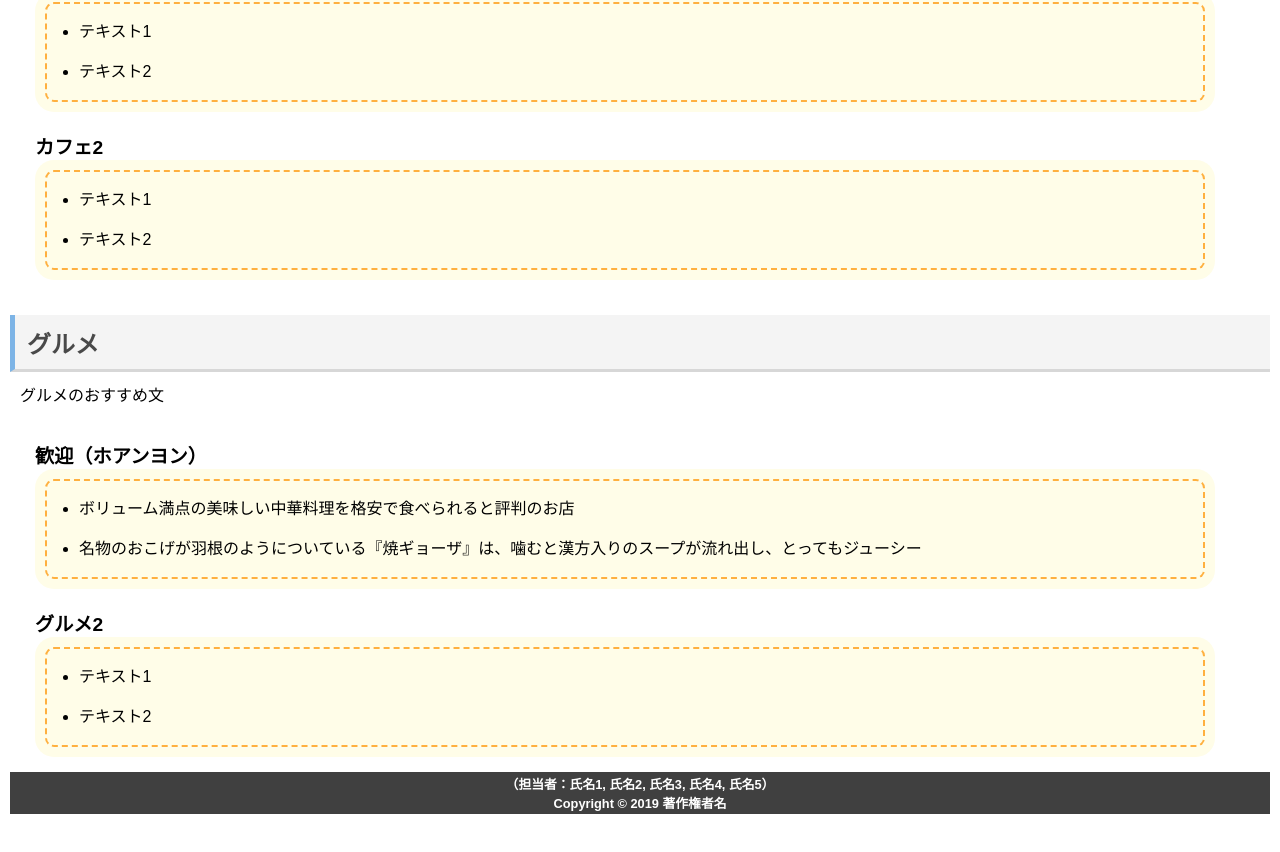
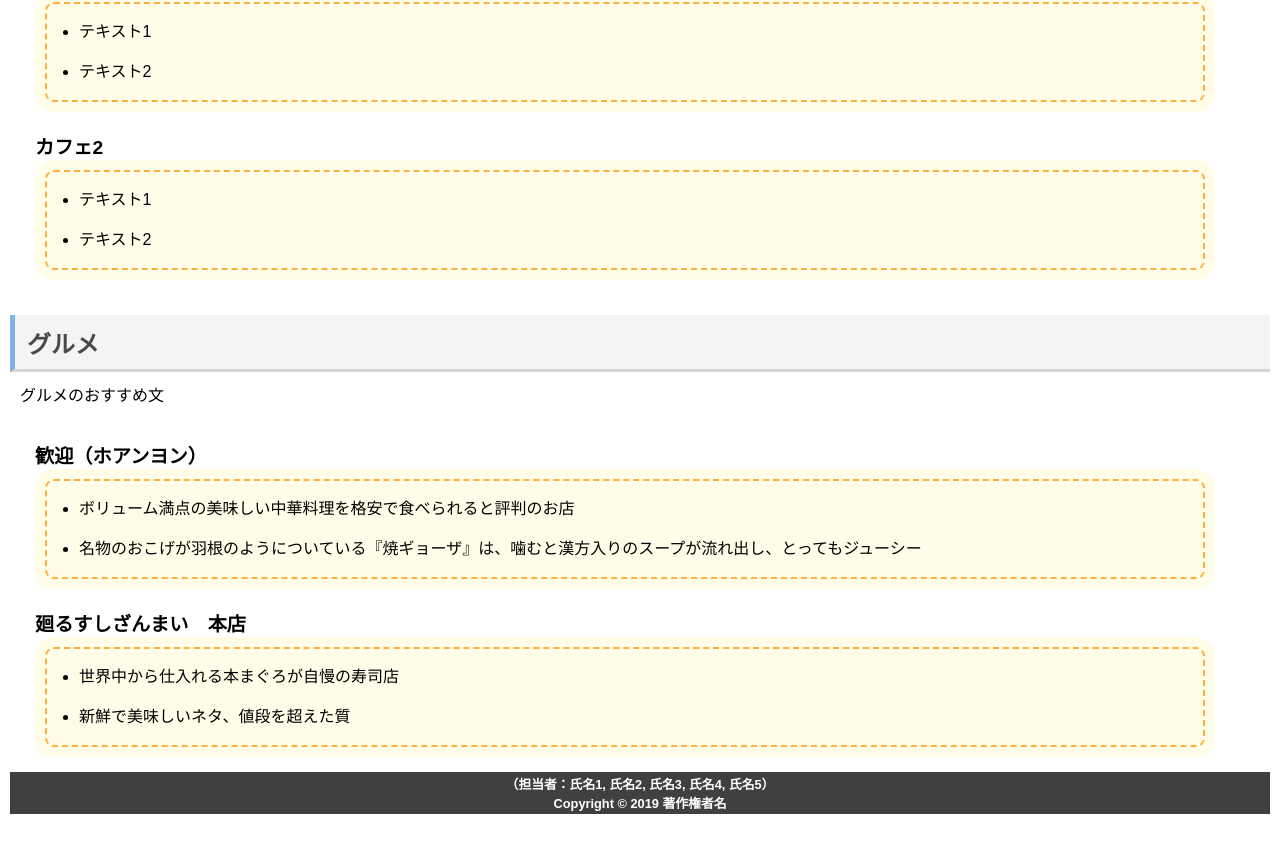
Before and after one commit to gento-kuroda/TokyoSeeing, a plain HTML site: page index.html in a window 1280 px wide. Shown: the part 1792-2644 px from the top of the page. Drawn offline with Linux system fonts and the light colour scheme.

Commit message:
「すしざんまい　本店」追加

```diff
--- a/index.html
+++ b/index.html
@@ -115,11 +115,11 @@
                 <li>名物のおこげが羽根のようについている『焼ギョーザ』は、噛むと漢方入りのスープが流れ出し、とってもジューシー</li>
             </ul>
         </dd>
-        <dt>グルメ2</dt>
+        <dt>廻るすしざんまい　本店</dt>
         <dd>
             <ul>
-                <li>テキスト1</li>
-                <li>テキスト2</li>
+                <li>世界中から仕入れる本まぐろが自慢の寿司店</li>
+                <li>新鮮で美味しいネタ、値段を超えた質</li>
             </ul>
         </dd>
     </dl>
```
